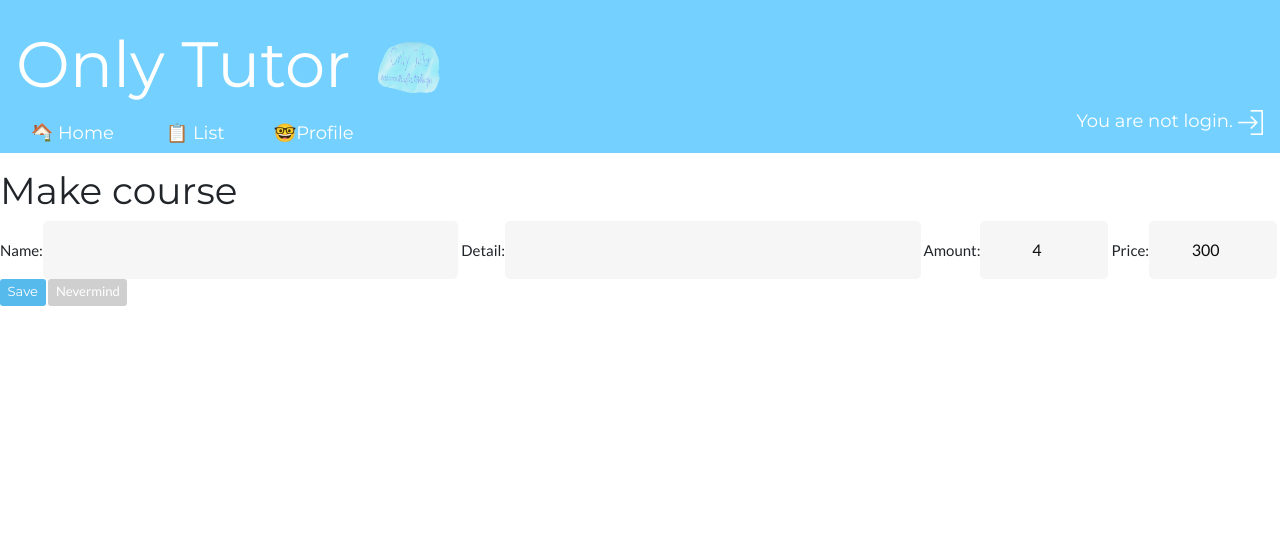
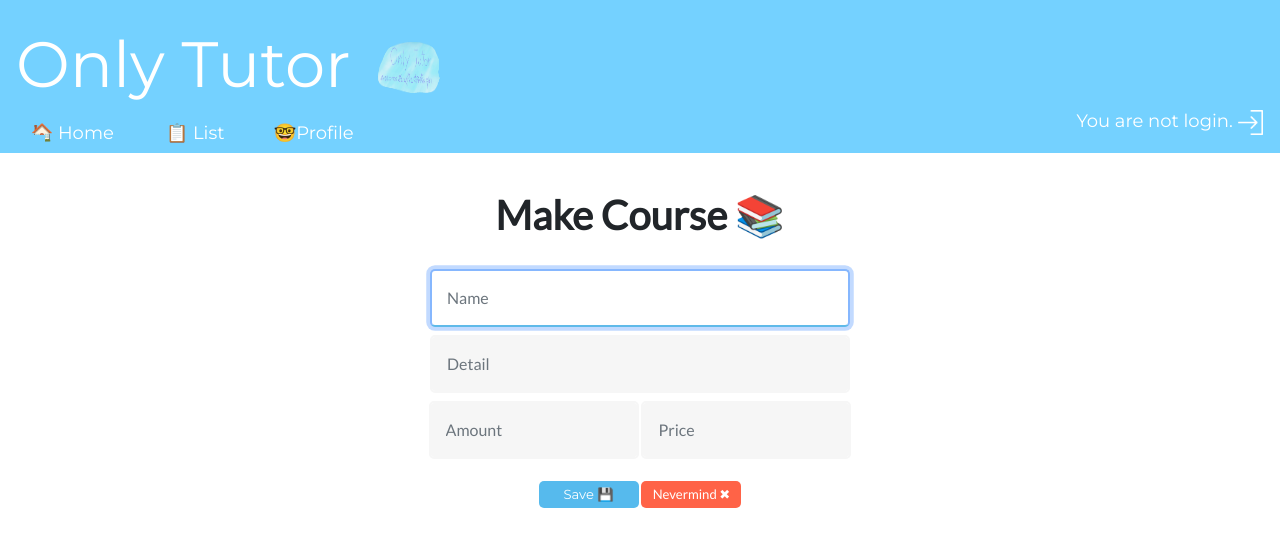
Before and after one commit to 6210612609/projectX, a Django app: page /tutors/course/make_course/ in a window 1280 px wide. Shown: the top 547 px of the page. Run offline with Django 3.2, Linux system fonts and the light colour scheme.

Commit message:
edit tutors/make_course.html

```diff
--- a/proX/users/templates/tutors/make_course.html
+++ b/proX/users/templates/tutors/make_course.html
@@ -10,11 +10,21 @@
 {% endblock %}
 
 {% block body %}
-<h1> Make course </h1>
+<div style="text-align: center;">
+<br>
+<h3 style="font-size: 40px;"><b> Make Course &#x1F4DA; </b></h3>
+<br>
 <form action="{% url 'make_course' %}" method="post" novalidate>
         {% csrf_token %}
-        {{form}}
-        <br><button type="submit" style="color: #ffffff; background-color: #56baed; border: #dddddd;" class="btn btn-primary btn-sm " >Save</button>
-        <a href="{% url 't_home' %}" style="color: #ffffff; background-color: #cfcfcf; border: #dddddd;" class="btn btn-primary btn-sm w3-hover-black " >Nevermind</a>
+        <input style="width:420px;" type="text" name="name" maxlength="200" autocapitalize="none" autocomplete="name" autofocus="" placeholder="Name" class="textinput textInput form-control" required="" id="name">
+        <br>
+        <input style="width:420px;margin-top: 8px;" type="text" name="detail" maxlength="200" autocapitalize="none" autocomplete="detail" autofocus="" placeholder="Detail" class="textinput textInput form-control" required="" id="detail">
+        <br>
+        <input style="width:210px;margin-top: 8px;" type="text" name="amount" maxlength="200" autocapitalize="none" autocomplete="amount" autofocus="" placeholder="Amount" class="textinput textInput form-control" required="" id="amount">
+        <input style="width:210px;margin-top: 8px;" type="text" name="price" maxlength="200" autocapitalize="none" autocomplete="price" autofocus="" placeholder="Price" class="textinput textInput form-control" required="" id="price">
+        <br>
+        <br><button type="submit" style="width:100px;border-radius: 5px 5px 5px 5px;color: #ffffff; background-color: #56baed; border: #dddddd;" class="btn btn-primary btn-sm " >Save &#128190;</button>
+        <a href="{% url 't_home' %}" style="width:100px;border-radius: 5px 5px 5px 5px;color: #ffffff; background-color: #FF6347; border: #dddddd;" class="btn btn-primary btn-sm  " >Nevermind &#10006;</a>
 </form>
+</div>
 {% endblock %}
```
